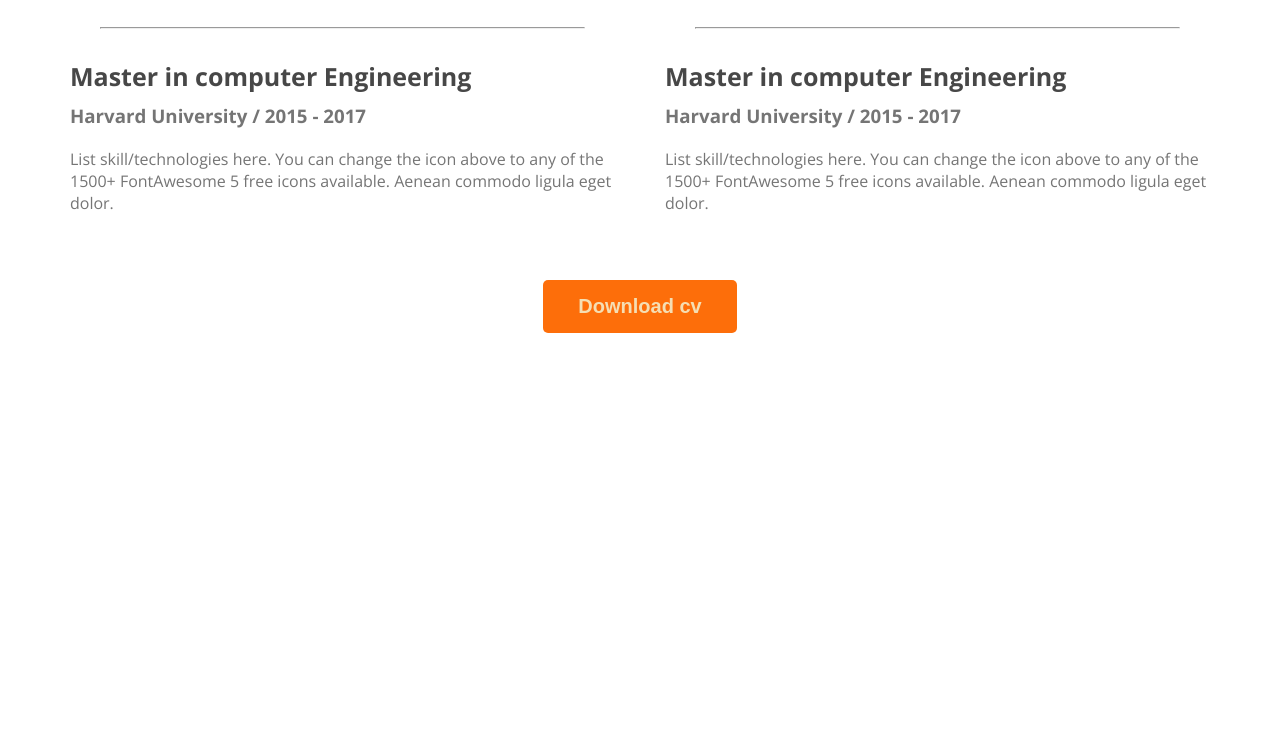
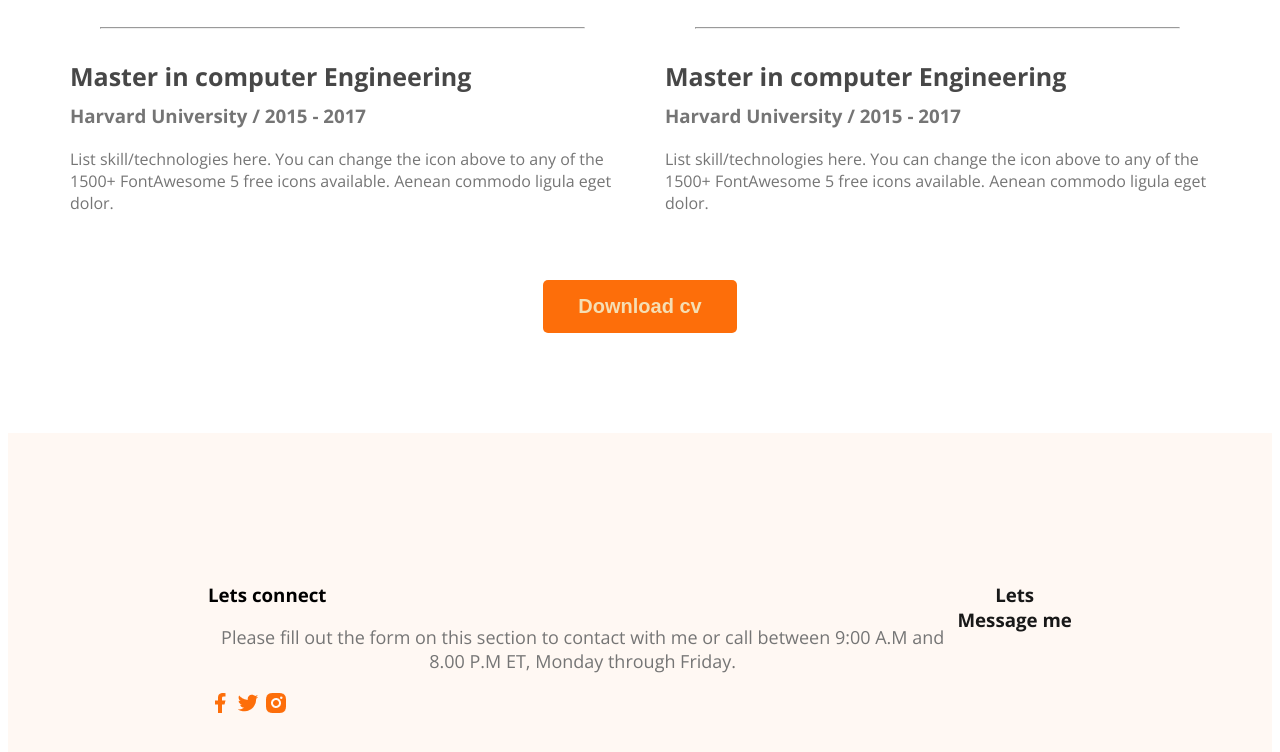
Before and after one commit to Mahmudaamimi/webdeveloper-portfolio, a plain HTML site: page index.html in a window 1280 px wide. Shown: the part 3219-3971 px from the top of the page. Before the commit the page ends 3560 px from the top, so only its background shows below. Drawn offline with nearby package versions, Linux system fonts and the light colour scheme.

Commit message:
basic footer

```diff
--- a/index.html
+++ b/index.html
@@ -165,6 +165,21 @@
 
     </main>
     <footer>
+        <div class="footer-coloum">
+            <h3 class="section title">Lets connect</h3>
+            <p class="section-description">Please fill out the form on this section to contact with me or call between 9:00 A.M and 8.00 P.M ET, Monday through Friday.</p>
+            <div class="social-links">
+                <a href=""><img src="images/icons/facebook.png" alt=""></a>
+                <a href=""><img src="images/icons/twitter.png" alt=""></a>
+                <a href=""><img src="images/icons/insta.png" alt=""></a>
+
+            </div>
+
+        </div>
+        <div class="footer-coloum">
+            <h3 class="section-title">Lets Message me</h3>
+
+        </div>
 
     </footer>
 </body>
--- a/styles/portfolio.css
+++ b/styles/portfolio.css
@@ -165,6 +165,13 @@ main section{
     margin: 30px;
 }
 .Download-cv{
-    text-align: center;
+    text-align:center ;
     margin-top: 50px;
 }
+/* footer style */
+footer{
+    display:flex ;
+    background: #FFF8F3;
+    margin-top: 100px;
+    padding: 130px 200px;
+}
```
